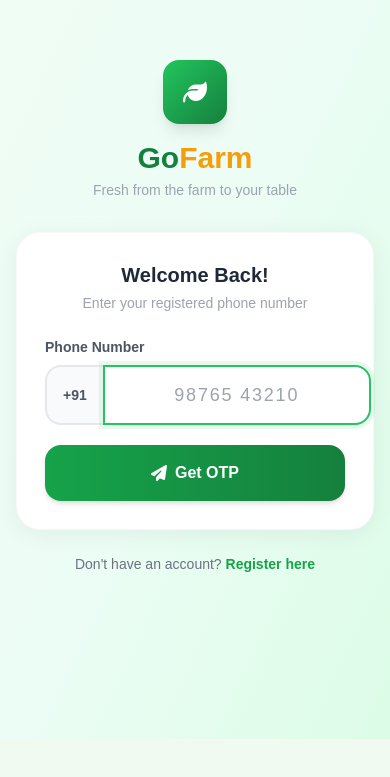
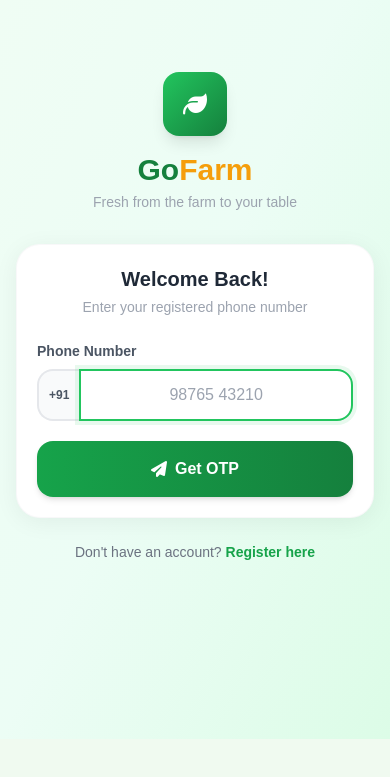
Before and after one commit to ShashankPonna/GoFarm, a React (Create React App) app in the folder client/: page /login in a window 390 px wide. Shown: the part 105-882 px from the top of the page. Built offline with nearby package versions, Linux system fonts and the light colour scheme; no server answers.

Commit message:
Fix mobile input overflow on login page

```diff
--- a/client/src/pages/auth/Login.jsx
+++ b/client/src/pages/auth/Login.jsx
@@ -115,8 +115,8 @@ const Login = () => {
         </div>
 
         {/* Login Card */}
-        <div className="bg-white rounded-3xl shadow-card border border-gray-100/60 p-7">
-          <h2 className="text-xl font-bold text-gray-800 text-center mb-1">
+        <div className="bg-white rounded-3xl shadow-card border border-gray-100/60 p-5 sm:p-7">
+          <h2 className="text-xl sm:text-2xl font-bold text-gray-800 text-center mb-1">
             {step === 1 ? 'Welcome Back!' : 'Verify OTP'}
           </h2>
           <p className="text-gray-400 text-sm text-center mb-6">
@@ -136,14 +136,14 @@ const Login = () => {
               <div>
                 <label className="block text-gray-600 font-semibold mb-2 text-sm">Phone Number</label>
                 <div className="flex">
-                  <span className="inline-flex items-center px-4 text-sm font-bold text-gray-600 bg-gray-50 border-2 border-r-0 border-gray-200 rounded-l-2xl">
+                  <span className="inline-flex items-center px-2.5 sm:px-4 text-xs sm:text-sm font-bold text-gray-600 bg-gray-50 border-2 border-r-0 border-gray-200 rounded-l-2xl">
                     +91
                   </span>
                   <input
                     type="text"
                     value={phone}
                     onChange={(e) => setPhone(e.target.value.replace(/\D/g, '').slice(0, 10))}
-                    className="flex-1 px-4 py-3.5 border-2 border-gray-200 rounded-r-2xl focus:border-green-500 focus:ring-4 focus:ring-green-500/10 focus:outline-none transition-all text-center text-lg tracking-widest font-medium bg-white"
+                    className="flex-1 px-3 sm:px-4 py-3 sm:py-3.5 border-2 border-gray-200 rounded-r-2xl focus:border-green-500 focus:ring-4 focus:ring-green-500/10 focus:outline-none transition-all text-center text-base sm:text-lg tracking-normal sm:tracking-widest font-medium bg-white"
                     placeholder="98765 43210"
                     autoFocus
                     required
@@ -179,7 +179,7 @@ const Login = () => {
                   type="text"
                   value={otp}
                   onChange={(e) => setOtp(e.target.value.replace(/\D/g, '').slice(0, 6))}
-                  className="w-full px-4 py-4 border-2 border-gray-200 rounded-2xl focus:border-green-500 focus:ring-4 focus:ring-green-500/10 focus:outline-none transition-all text-center text-2xl tracking-[0.5em] font-bold bg-white"
+                  className="w-full px-4 py-3.5 sm:py-4 border-2 border-gray-200 rounded-2xl focus:border-green-500 focus:ring-4 focus:ring-green-500/10 focus:outline-none transition-all text-center text-xl sm:text-2xl tracking-[0.3em] sm:tracking-[0.5em] font-bold bg-white"
                   placeholder="● ● ● ● ● ●"
                   maxLength={6}
                   autoFocus
```
